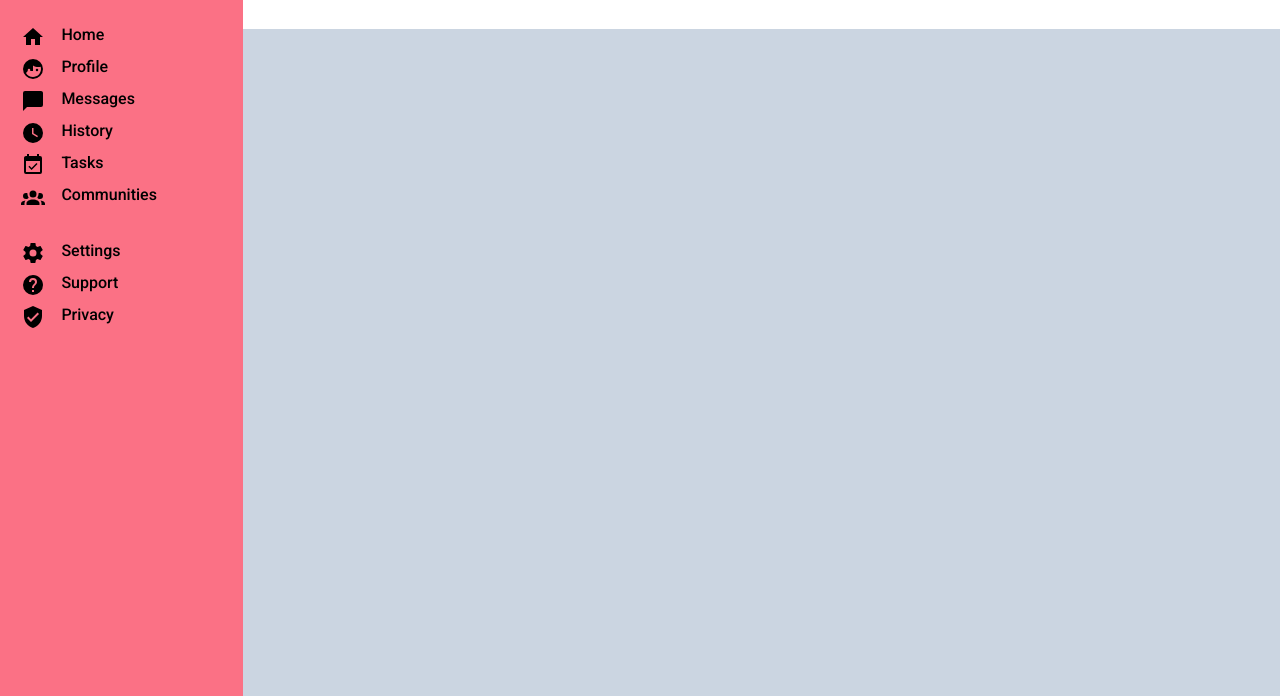
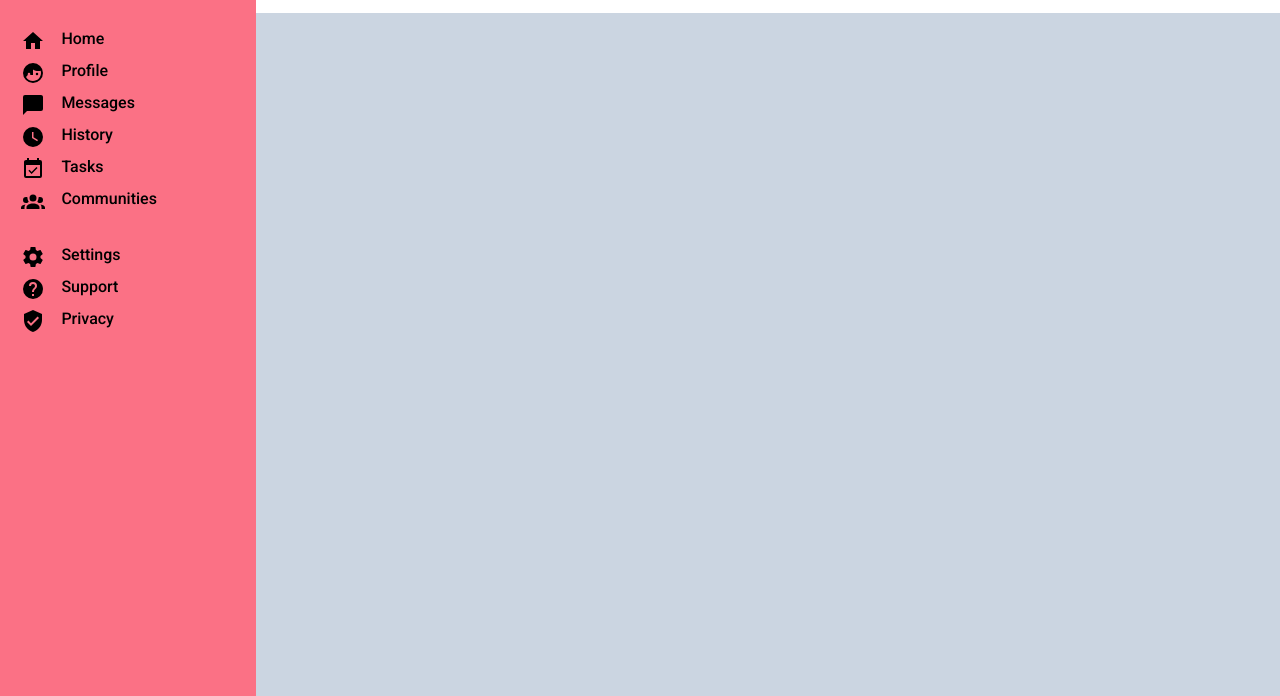
Before and after one commit to Ali-009/dashboard, a plain HTML site: page index.html in a window 1280 px wide. Shown: the part 104-800 px from the top of the page. Drawn offline with Linux system fonts and the light colour scheme.

```diff
--- a/styles.css
+++ b/styles.css
@@ -18,8 +18,8 @@ html, body{
     display: grid;
     /*The smallest part both horizontally and vertically occupies 20%.*/
     /*Working around the below ratio for the entire project should add to the visual appeal of the page*/
-    grid-template-columns: 1fr 5fr;
-    grid-template-rows: 1fr 5fr;
+    grid-template-columns: 1fr 4fr;
+    grid-template-rows: 1fr max-content 4fr;
 }
 
 /*Below are the grid-items of .page-wrapper*/
@@ -43,7 +43,7 @@ html, body{
 
     display: grid;
     grid-template-columns: max-content;
-    grid-template-rows: repeat(3, max-content);
+    grid-template-rows: subgrid;
     row-gap: 32px;
     justify-content: start;
 }
@@ -66,6 +66,7 @@ html, body{
 /*sidebar-options are divided into basic and advanced options boht of which are grid containers*/
 .basic-sidebar-options{
     display: grid;
+    height: max-content;
     grid-template-columns: auto;
     grid-template-rows: repeat(6, max-content);
     gap: 8px;
```
